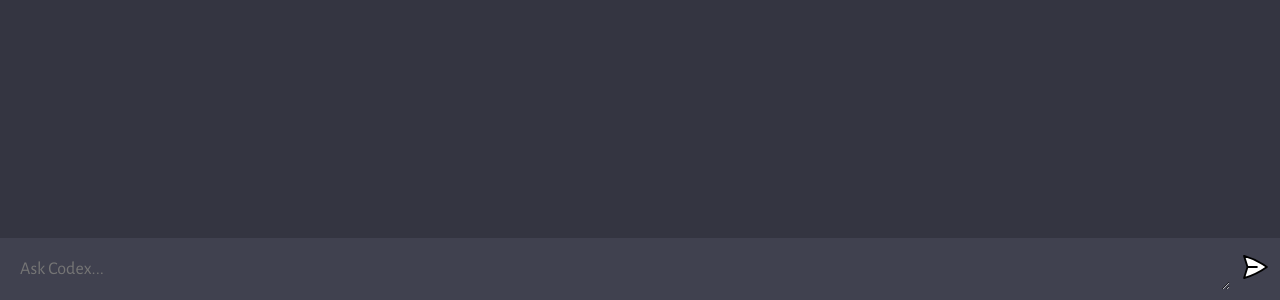
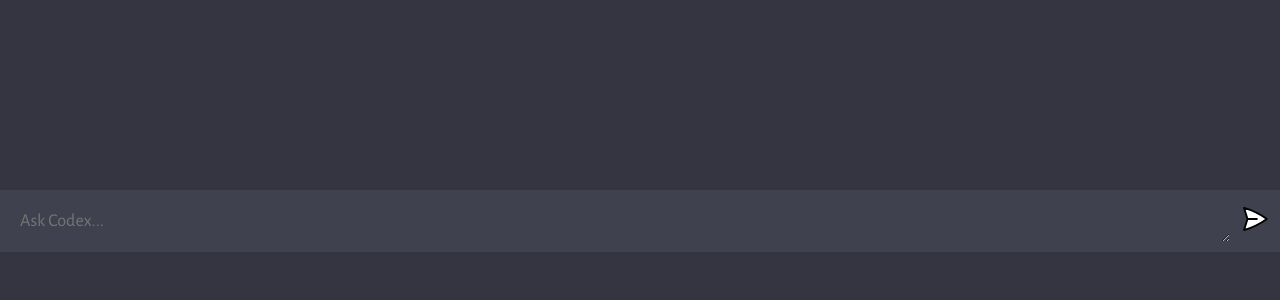
Before and after one commit to JWest2323/chatbot-project, a website built with Vite: page client/index.html in a window 1280 px wide. Shown: the part 500-800 px from the top of the page. Built offline with nearby package versions, Linux system fonts and the light colour scheme.

Commit message:
form margin-bottom 3rem

```diff
--- a/client/style.css
+++ b/client/style.css
@@ -115,7 +115,7 @@ body {
 form {
   width: 100%;
   max-width: 1280px;
-  margin: 0 auto;
+  margin: 0 auto 3rem auto;
   padding: 10px;
   background: #40414F;
 
```
